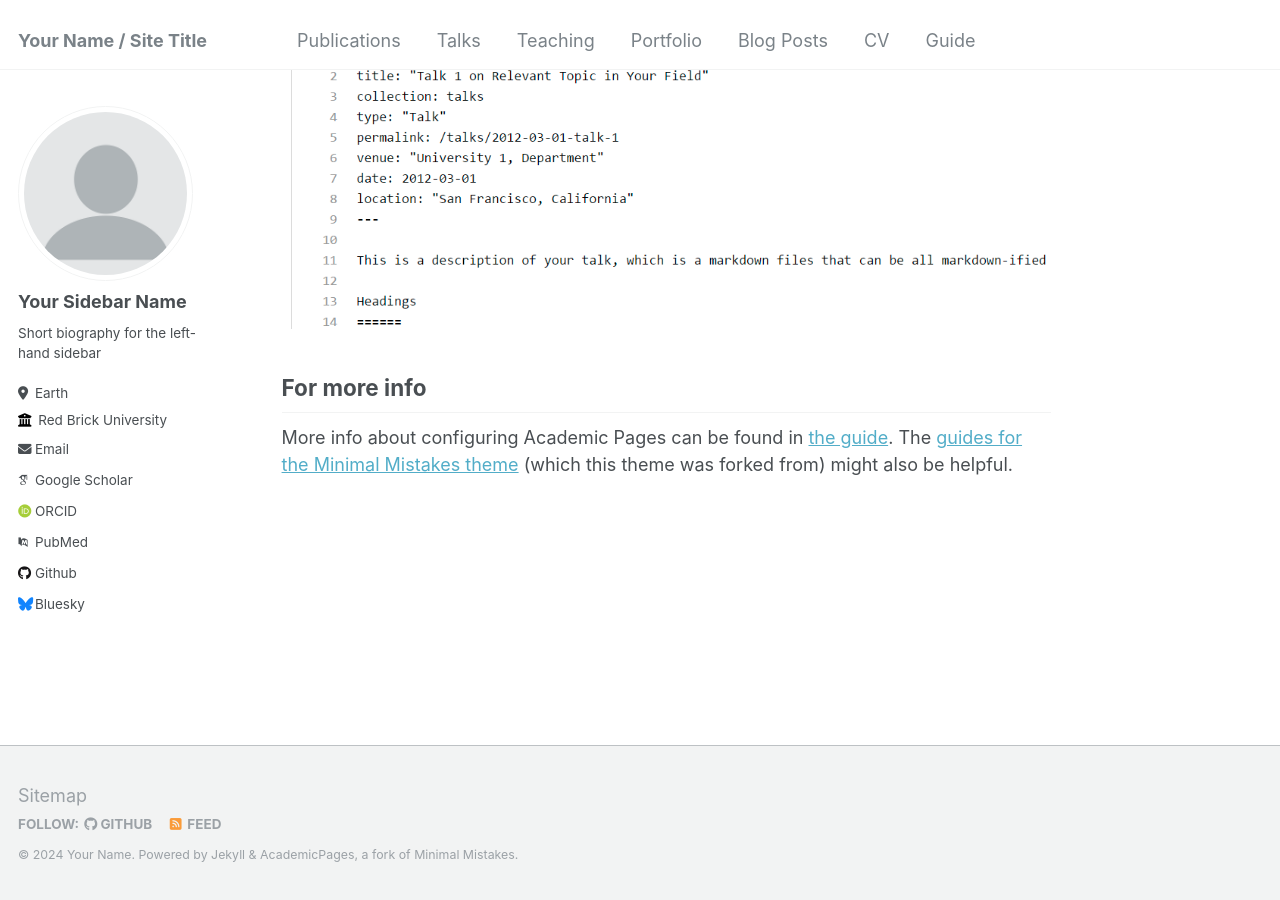
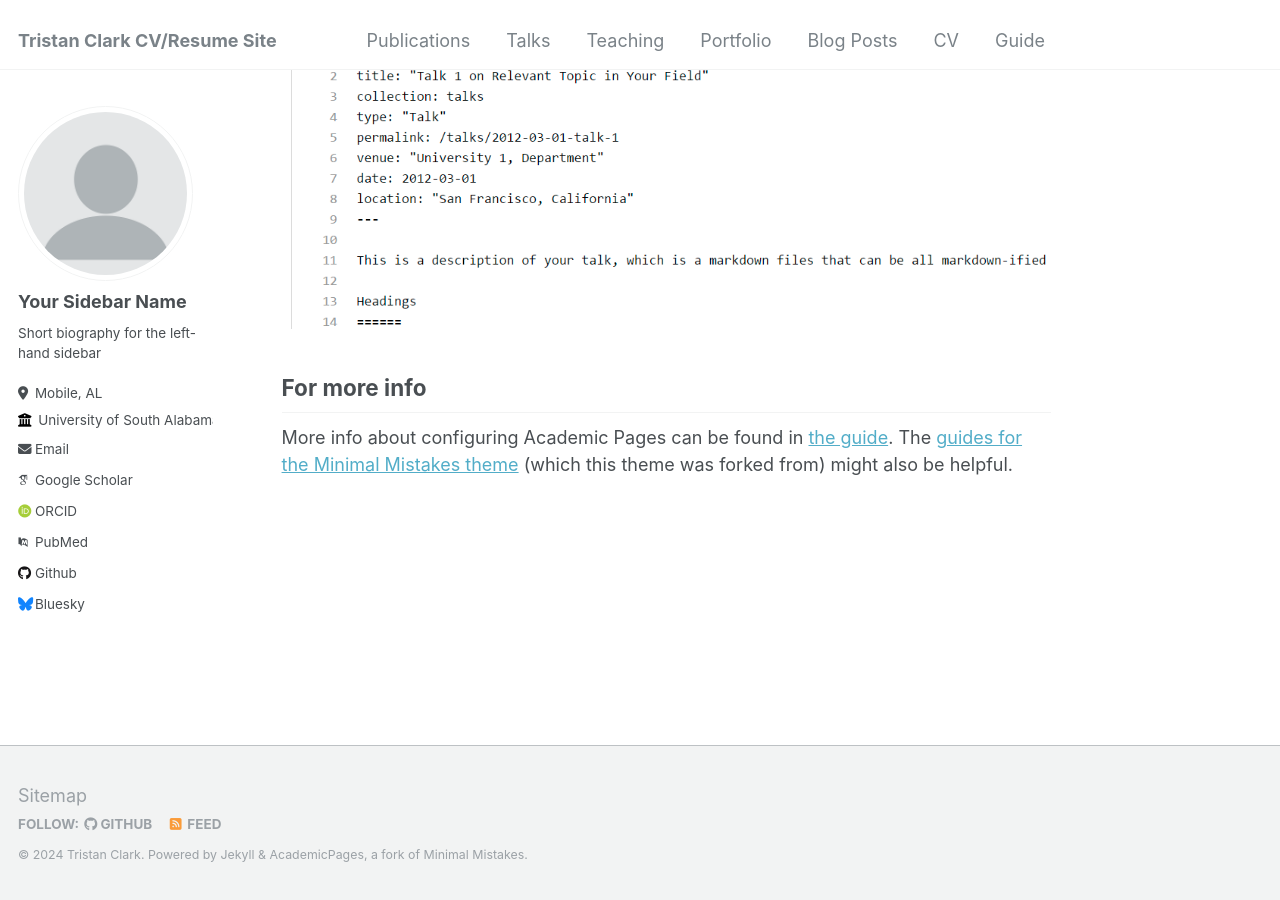
Before and after one commit to tristanaclark/tristanaclark.github.io, a Jekyll site: the page built from _pages/about.md, in a window 1280 px wide and 900 px high, scrolled down 2660 px. Built offline with Jekyll 4.4.1, drawn with Linux system fonts in a browser that asks for light colours; some web fonts are replaced.

Commit message:
Update _config.yml

```diff
--- a/_config.yml
+++ b/_config.yml
@@ -8,11 +8,11 @@
 
 # Basic Site Settings
 locale                   : "en-US"
-title                    : "Your Name / Site Title"
+title                    : "Tristan Clark CV/Resume Site"
 title_separator          : "-"
-name                     : &name "Your Name"
+name                     : &name "Tristan Clark"
 description              : &description "personal description"
-url                      : https://academicpages.github.io # the base hostname & protocol for your site e.g. "https://mmistakes.github.io"
+url                      : https://tristanaclark.github.io # the base hostname & protocol for your site e.g. "https://mmistakes.github.io"
 baseurl                  : "" # the subpath of your site, e.g. "/blog"
 repository               : "academicpages/academicpages.github.io"
 
@@ -25,10 +25,10 @@ author:
   name             : "Your Sidebar Name"
   pronouns         : # example: "she/her"
   bio              : "Short biography for the left-hand sidebar"
-  location         : "Earth"
-  employer         : "Red Brick University"
+  location         : "Mobile, AL"
+  employer         : "University of South Alabama"
   uri              : # URL
-  email            : "none@example.org"
+  email            : "tristanaclark@icloud.com"
 
   # Academic websites
   arxiv            : # URL - Update with the correct link to your profile
```
